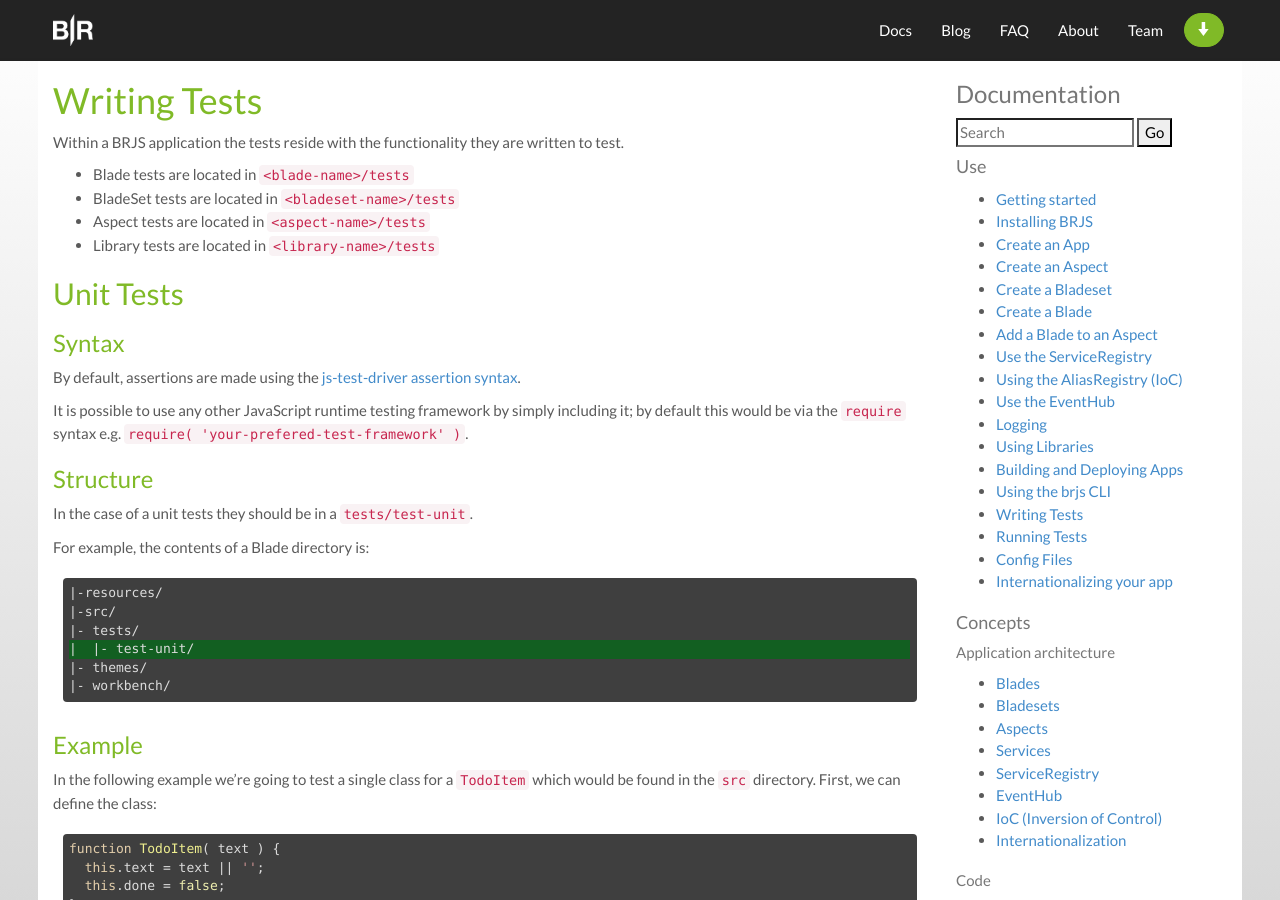
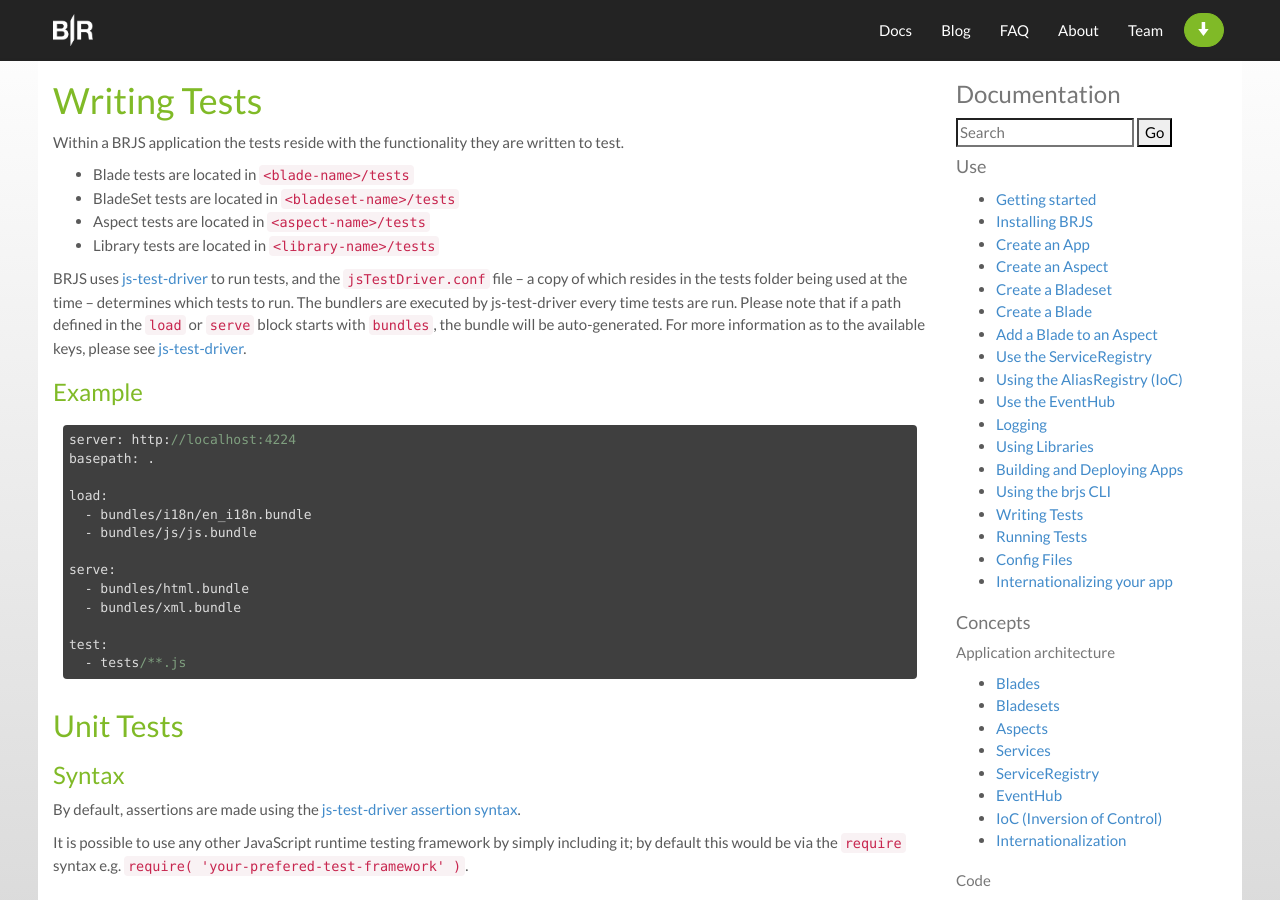
Before and after one commit to BladeRunnerJS/brjs-site, a Jekyll site: the page built from docs/use/writing_tests.md, in a window 1280 px wide and 900 px high. Built offline with Jekyll 4.4.1, drawn with Linux system fonts in a browser that asks for light colours; nearby versions of some CDN libraries; Markdown is read by kramdown in place of the engine named in the settings.

Commit message:
Added example and source for jsTestDriver.conf.

````diff
--- a/docs/use/writing_tests.md
+++ b/docs/use/writing_tests.md
@@ -10,6 +10,25 @@
 * BladeSet tests are located in `<bladeset-name>/tests`
 * Aspect tests are located in `<aspect-name>/tests`
 * Library tests are located in `<library-name>/tests`
+
+BRJS uses [js-test-driver](https://code.google.com/p/js-test-driver/) to run tests, and the `jsTestDriver.conf` file – a copy of which resides in the tests folder being used at the time – determines which tests to run. The bundlers are executed by js-test-driver every time tests are run. Please note that if a path defined in the `load` or `serve` block starts with `bundles`, the bundle will be auto-generated. For more information as to the available keys, please see [js-test-driver](https://code.google.com/p/js-test-driver/).
+
+### Example
+```
+server: http://localhost:4224
+basepath: .
+
+load:
+  - bundles/i18n/en_i18n.bundle
+  - bundles/js/js.bundle
+
+serve:
+  - bundles/html.bundle
+  - bundles/xml.bundle
+
+test:
+  - tests/**.js
+```
 
 ## Unit Tests
 
````
Also changed, not shown: docs/use/config.md (line endings or trailing spaces).
